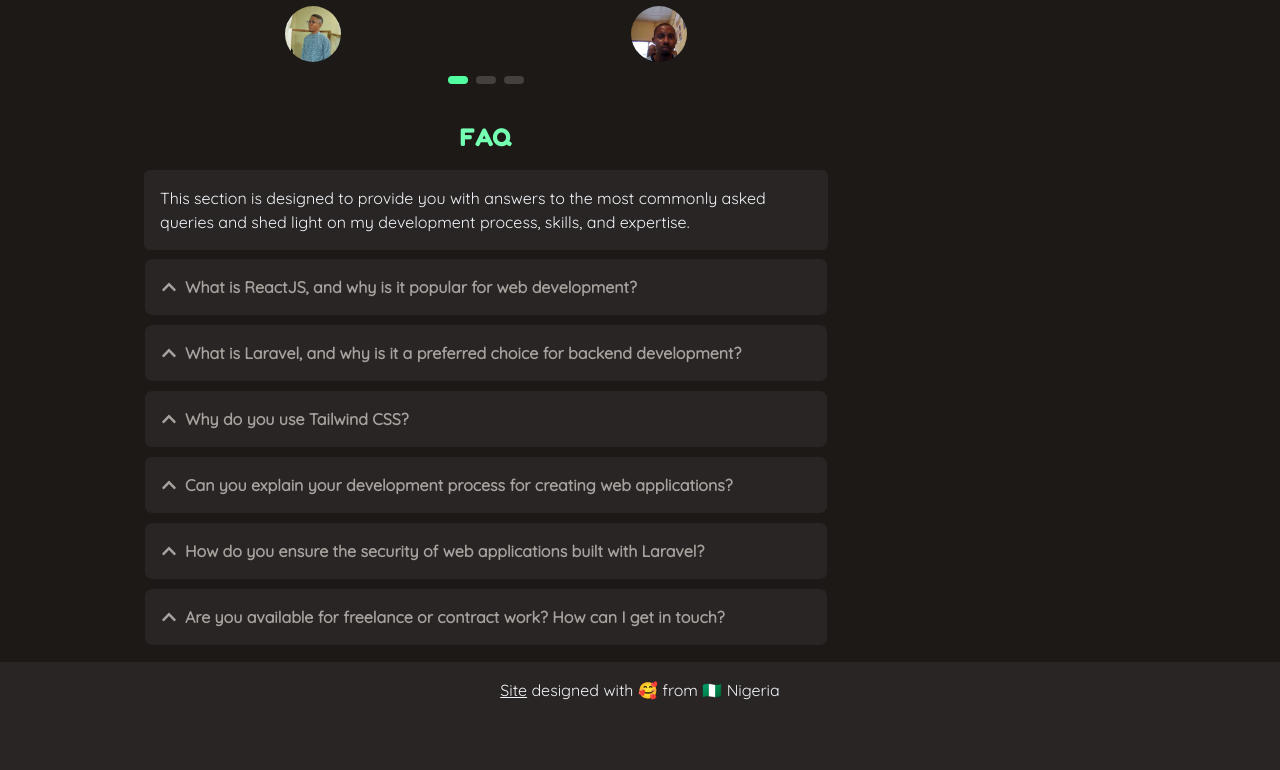
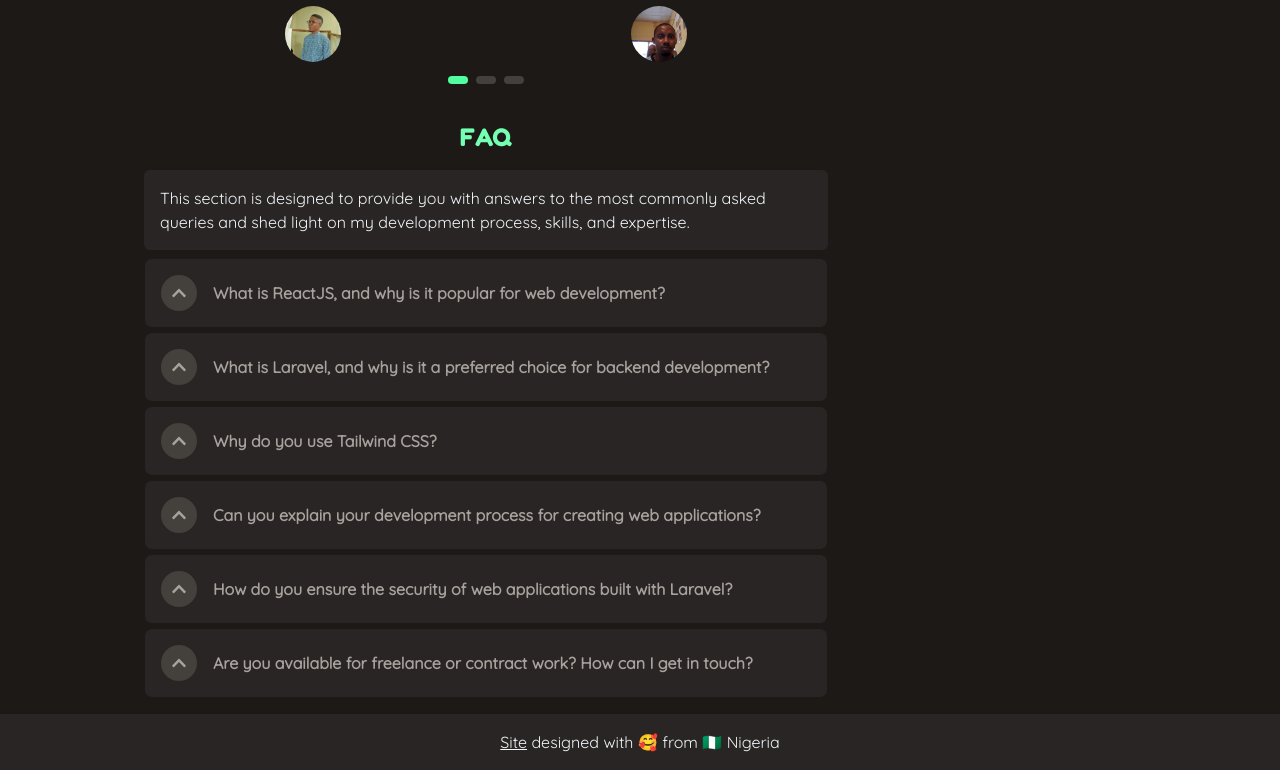
Before and after one commit to sadiqsalau/sadiqsalau.github.io, a React (Vite) app: page / in a window 1280 px wide. Shown: the part 2684-3454 px from the top of the page. Before the commit the page ends 3402 px from the top, so only its background shows below. Built offline with nearby package versions, Linux system fonts and the light colour scheme.

Commit message:
Restyled faq open indicator

```diff
--- a/src/sections/faq/faq.jsx
+++ b/src/sections/faq/faq.jsx
@@ -49,7 +49,7 @@ export const FAQ = () => (
       expertise.
     </p>
 
-    <div className={clsx("flex flex-col gap-2")}>
+    <div className={clsx("flex flex-col gap-1")}>
       {list.map(({ question, answer }, i) => (
         <Disclosure key={i}>
           {({ open }) => (
@@ -64,7 +64,7 @@ export const FAQ = () => (
               <Disclosure.Button
                 className={clsx(
                   "p-4 bg-stone-800",
-                  "flex w-full gap-2 items-center",
+                  "flex w-full gap-4 items-center",
                   "font-bold",
                   "text-left",
                   open
@@ -72,7 +72,15 @@ export const FAQ = () => (
                     : ["text-stone-400", "hover:text-stone-300"],
                 )}
               >
-                <FaChevronUp className={clsx(open ? "rotate-180" : "")} />{" "}
+                <span className={clsx(
+                    "bg-stone-700",
+                    "w-9 h-9",
+                    "flex items-center justify-center",
+                    "rounded-full",
+                    "shrink-0"
+                  )}>
+                  <FaChevronUp className={clsx(open ? "rotate-180" : "")} />{" "}
+                </span>
                 {question}
               </Disclosure.Button>
 
```
